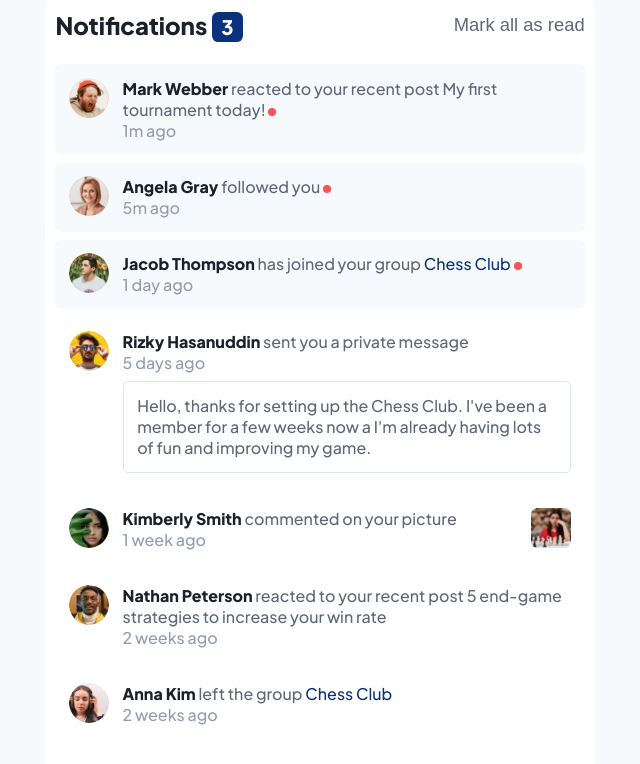
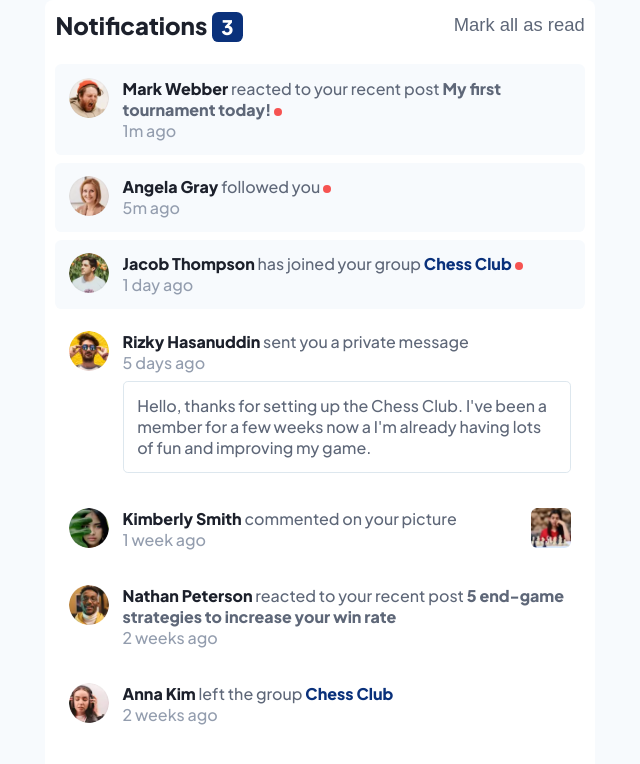
Before and after one commit to Laridot-1/notification-component, a plain HTML site: page index.html in a window 1280 px wide. Shown: the whole page, without its empty margins (320-960 px from the left). Drawn offline with Linux system fonts and the light colour scheme.

Commit message:
Modified the css file

```diff
--- a/style.css
+++ b/style.css
@@ -130,14 +130,14 @@ a{
   color: var(--blue);
 }
 .post{
-  font-weight: 500;
+  font-weight: 800;
   color: var(--blue-600);
 }
 .post:hover{
   color: var(--blue);
 }
 .group{
-  font-weight: 500;
+  font-weight: 800;
   color: var(--blue);
 }
 .message{
```
